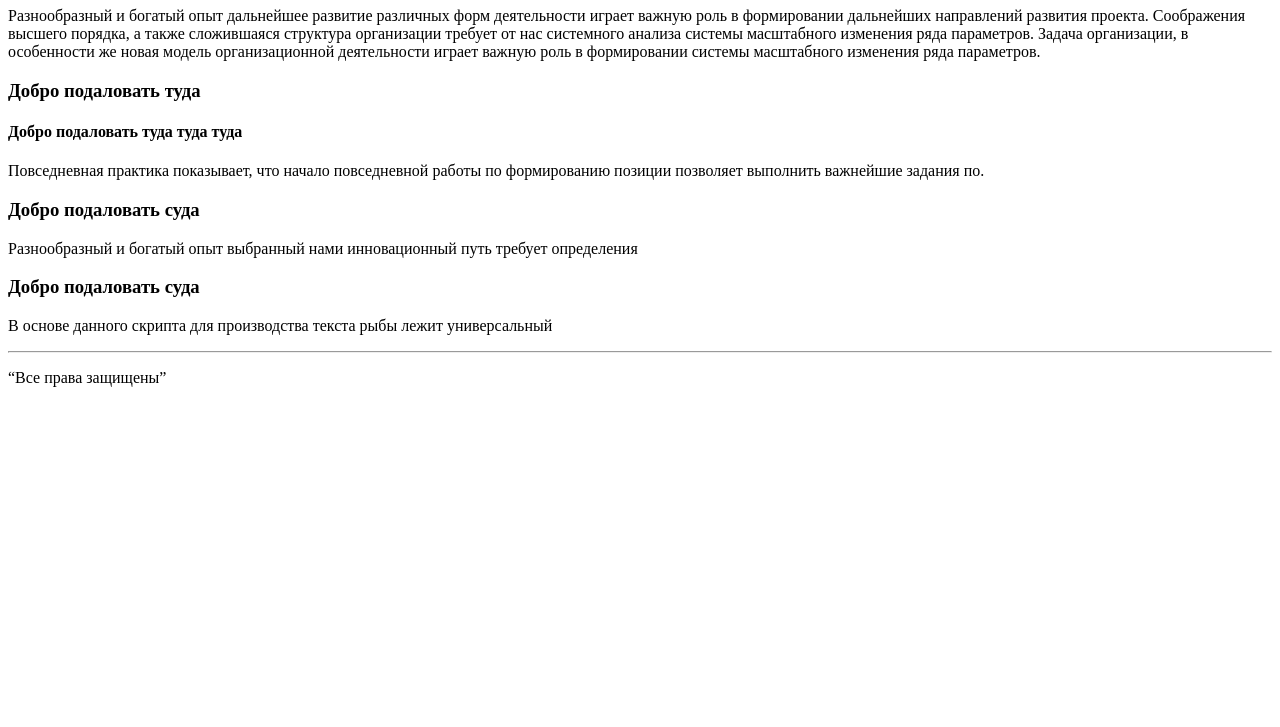
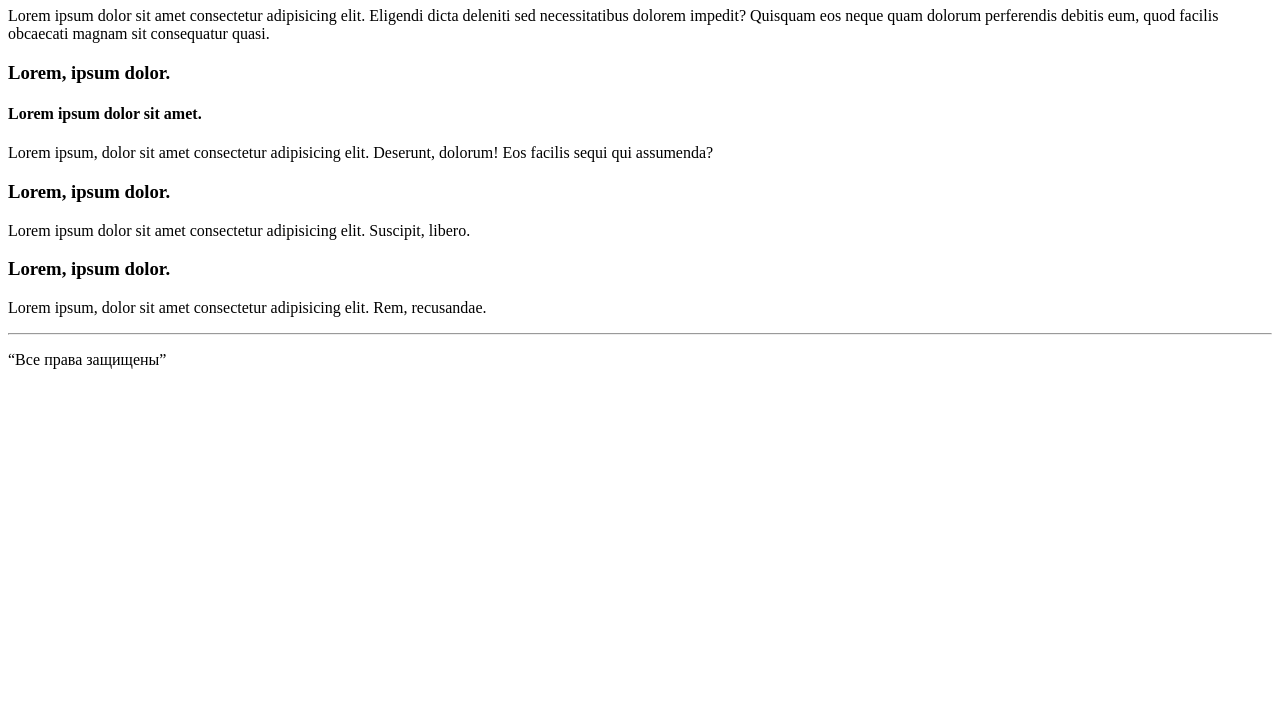
Before and after one commit to Thebobclo/test, a plain HTML site: page index.html in a window 1280 px wide. Shown: the part 73-800 px from the top of the page. Drawn offline with Linux system fonts and the light colour scheme.

Commit message:
komit new

```diff
--- a/index.html
+++ b/index.html
@@ -7,15 +7,15 @@
     <title>Document</title>
 </head>
 <body>
-    <h1>Добро подаловать сюдdsadsadsа</h1>
-    <p>Разнообразный и богатый опыт дальнейшее развитие различных форм деятельности играет важную роль в формировании дальнейших направлений развития проекта. Соображения высшего порядка, а также сложившаяся структура организации требует от нас системного анализа системы масштабного изменения ряда параметров. Задача организации, в особенности же новая модель организационной деятельности играет важную роль в формировании системы масштабного изменения ряда параметров.</p>
-    <h3>Добро подаловать туда</h3>
-    <h4>Добро подаловать туда туда туда</h4>
-    <p>Повседневная практика показывает, что начало повседневной работы по формированию позиции позволяет выполнить важнейшие задания по.</p>
-    <h3>Добро подаловать суда</h3>
-    <p>Разнообразный и богатый опыт выбранный нами инновационный путь требует определения</p>
-    <h3>Добро подаловать суда</h3>
-    <p>В основе данного скрипта для производства текста рыбы лежит универсальный</p>
+    <h1>Добро подаловать сюда</h1>
+    <p>Lorem ipsum dolor sit amet consectetur adipisicing elit. Eligendi dicta deleniti sed necessitatibus dolorem impedit? Quisquam eos neque quam dolorum perferendis debitis eum, quod facilis obcaecati magnam sit consequatur quasi.</p>
+    <h3>Lorem, ipsum dolor.</h3>
+    <h4>Lorem ipsum dolor sit amet.</h4>
+    <p>Lorem ipsum, dolor sit amet consectetur adipisicing elit. Deserunt, dolorum! Eos facilis sequi qui assumenda?</p>
+    <h3>Lorem, ipsum dolor.</h3>
+    <p>Lorem ipsum dolor sit amet consectetur adipisicing elit. Suscipit, libero.</p>
+    <h3>Lorem, ipsum dolor.</h3>
+    <p>Lorem ipsum, dolor sit amet consectetur adipisicing elit. Rem, recusandae.</p>
 <hr>
 <p>“Все права защищены”</p>
 </body>
```
